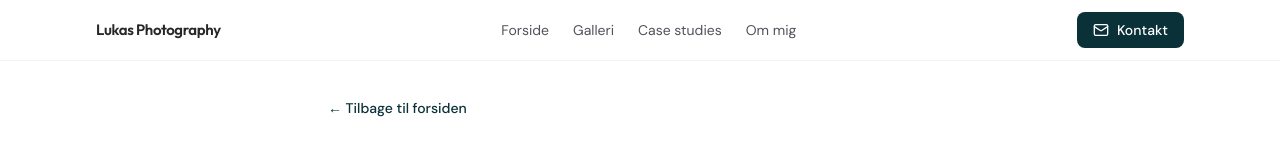
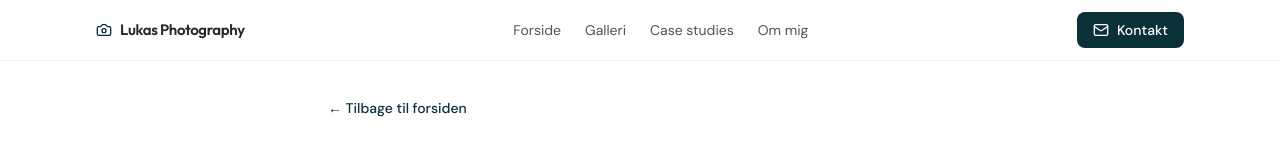
Before and after one commit to ItzLukaas/lukassvendsen, a Next.js app: page /cookies in a window 1280 px wide. Shown: the top 156 px of the page. Built offline with nearby package versions, Linux system fonts and the light colour scheme.

Commit message:
Update Header component to include Camera icon, enhance link styling, and improve layout for better user experience and accessibility.

```diff
--- a/src/components/Header.tsx
+++ b/src/components/Header.tsx
@@ -3,7 +3,7 @@
 import { useState, useEffect } from 'react';
 import Link from 'next/link';
 import { motion, AnimatePresence } from 'framer-motion';
-import { Menu, X, Mail } from 'lucide-react';
+import { Menu, X, Mail, Camera } from 'lucide-react';
 import { siteConfig } from '@/content/data';
 import { cn } from '@/lib/utils';
 
@@ -39,8 +39,9 @@ export function Header() {
       <nav className="mx-auto flex max-w-6xl items-center justify-between gap-4 px-4 py-3 sm:px-6 lg:px-8">
         <Link
           href="/"
-          className="font-heading text-[15px] font-semibold tracking-tight text-zinc-800 transition-colors hover:text-zinc-600 dark:text-white dark:hover:text-zinc-300"
+          className="flex items-center gap-2 font-heading text-[15px] font-semibold tracking-tight text-zinc-800 transition-colors hover:text-zinc-600 dark:text-white dark:hover:text-zinc-300"
         >
+          <Camera className="h-4 w-4 text-[hsl(var(--extra))]" aria-hidden />
           {brandName}
         </Link>
 
```
